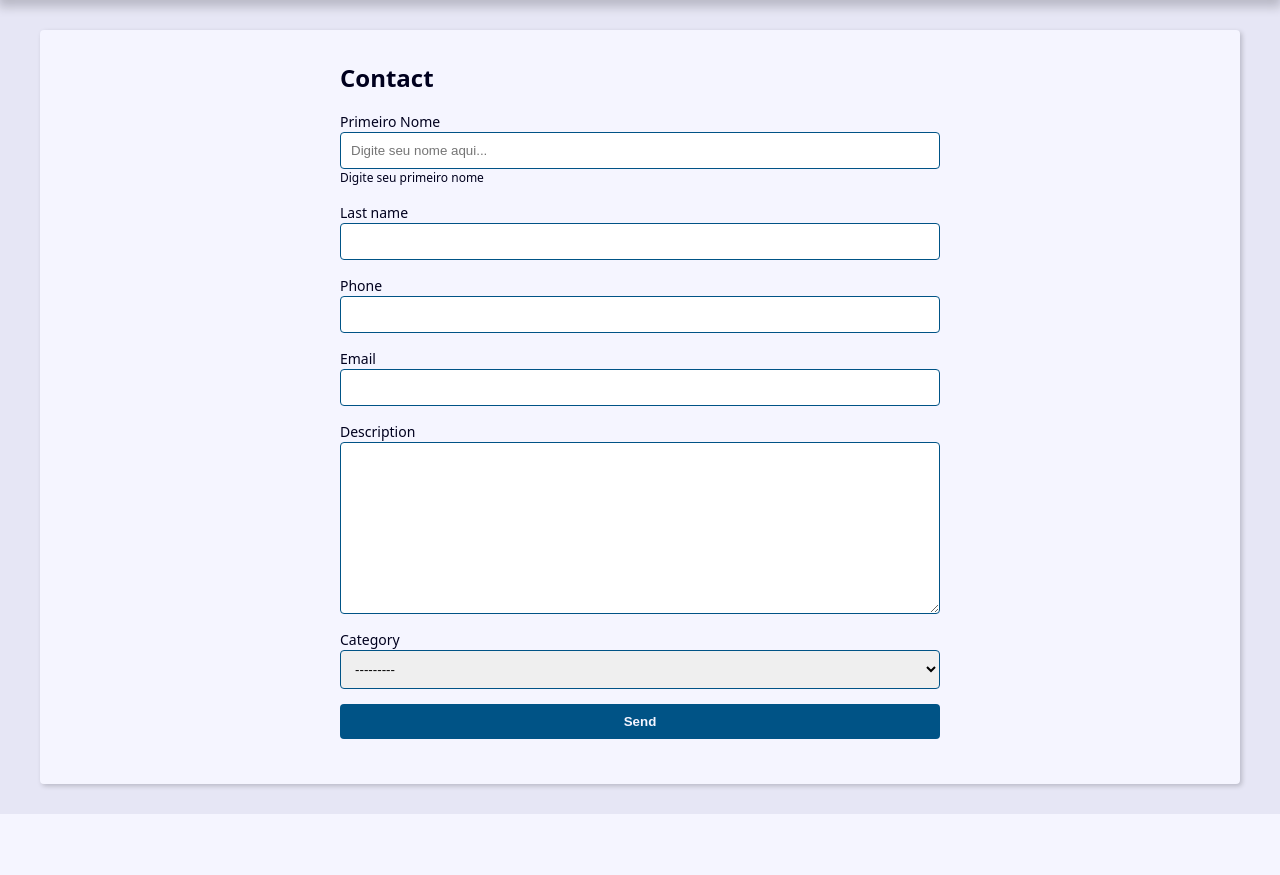
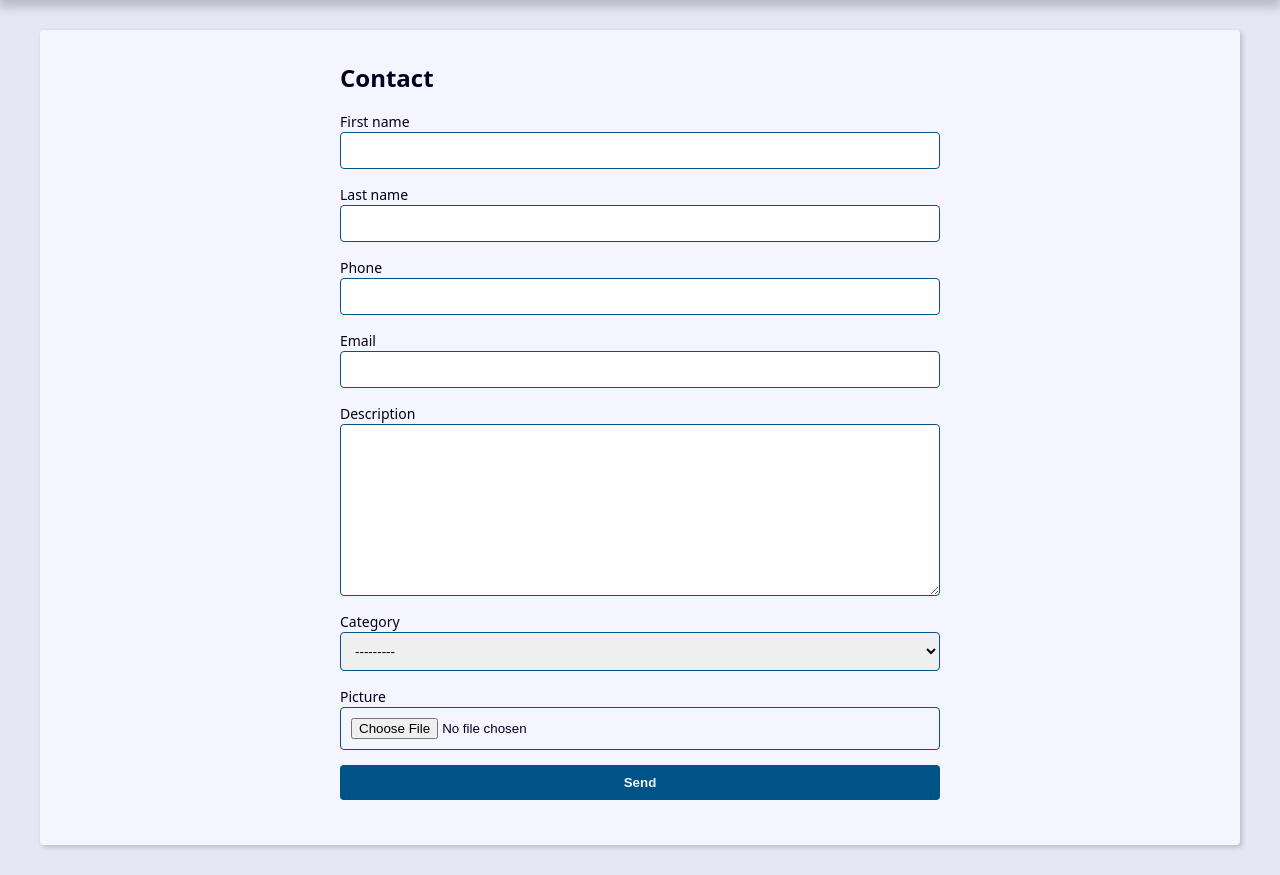
Before and after one commit to natancelidonio/projeto-agenda-django-luiz-otavio-miranda, a Django app: page /contact/create/ in a window 1280 px wide. Shown: the part 239-1114 px from the top of the page. Before the commit the page ends 1053 px from the top, so only its background shows below. Run offline with Django 5.2, Linux system fonts and the light colour scheme; data that the repository does not hold is empty.

Commit message:
Trabalhando com ImageField no template e nos forms

```diff
--- a/contact/forms.py
+++ b/contact/forms.py
@@ -3,29 +3,13 @@ from django.core.exceptions import ValidationError
 from contact.models import Contact
 
 class ContactForm(forms.ModelForm):
-    first_name = forms.CharField(
-        widget=forms.TextInput(
-            attrs={
-                'class': 'classe-a classe-b',
-                'placeholder': 'Digite seu nome aqui...'
-            }
-        ),
-        label='Primeiro Nome',
-        help_text='Digite seu primeiro nome',
+    picture = forms.ImageField(
+        widget=forms.FileInput(attrs={'accept': 'image/*'}),
     )
-
 
     class Meta:
         model = Contact
-        fields= ('first_name', 'last_name', 'phone', 'email', 'description', 'category')
-        # widgets = {
-        #     'first_name': forms.TextInput(
-        #         attrs={
-        #             'class': 'classe-a classe-b',
-        #             'placeholder': 'Digite seu nome'
-        #         }
-        #     ),
-        # }
+        fields= ('first_name', 'last_name', 'phone', 'email', 'description', 'category', 'picture',)
 
     def clean(self):
         cleaned_data = self.cleaned_data
--- a/contact/templates/contact/contact.html
+++ b/contact/templates/contact/contact.html
@@ -12,6 +12,11 @@
         <p><b>Crated Date:</b> {{ contact.created_date }} </p>
         <p><b>Description:</b> {{ contact.description }} </p>
         <p><b>Category:</b> {{ contact.category.name }} </p>
+        {% if contact.picture %}
+            <p>
+                <img src="{{ contact.picture.url }}" alt="{{ contact.first_name }} {{ contact.last_name }}">
+            </p>
+        {% endif %}
         <div class="contact-links">
             <a class="btn btn-link" href="{% url "contact:update" contact.id %}">Update</a>
             <form action="{% url "contact:delete" contact.id %}" method="POST">
--- a/contact/templates/contact/create.html
+++ b/contact/templates/contact/create.html
@@ -18,6 +18,14 @@
                                 <p class="help-text">{{ field.help_text }}</p>
                             {% endif %}
                         </div>
+                        {% if field.name == 'picture' and field.value.url %}
+                            <div class="form-group">
+                                <p>
+                                    Esta é a imagem atual:
+                                    <img src="{{ field.value.url }}" alt="{{ contact.first_name }} {{ contact.last_name }}">
+                                </p>
+                            </div>
+                        {% endif %}
                     {% endfor %}
                     <div class="form-group">
                         <button class="btn" type="submit">Send</button>
--- a/contact/views/contact_forms.py
+++ b/contact/views/contact_forms.py
@@ -9,7 +9,7 @@ def create(request):
     form_action = reverse('contact:create')
 
     if request.method == 'POST':
-        form = ContactForm(request.POST)
+        form = ContactForm(request.POST, request.FILES)
 
         context = {
             'form': form,
@@ -42,7 +42,7 @@ def update(request, contact_id):
     form_action = reverse('contact:update', args=[contact_id])
 
     if request.method == 'POST':
-        form = ContactForm(request.POST, instance=contact)
+        form = ContactForm(request.POST, request.FILES, instance=contact)
 
         context = {
             'form': form,
```
